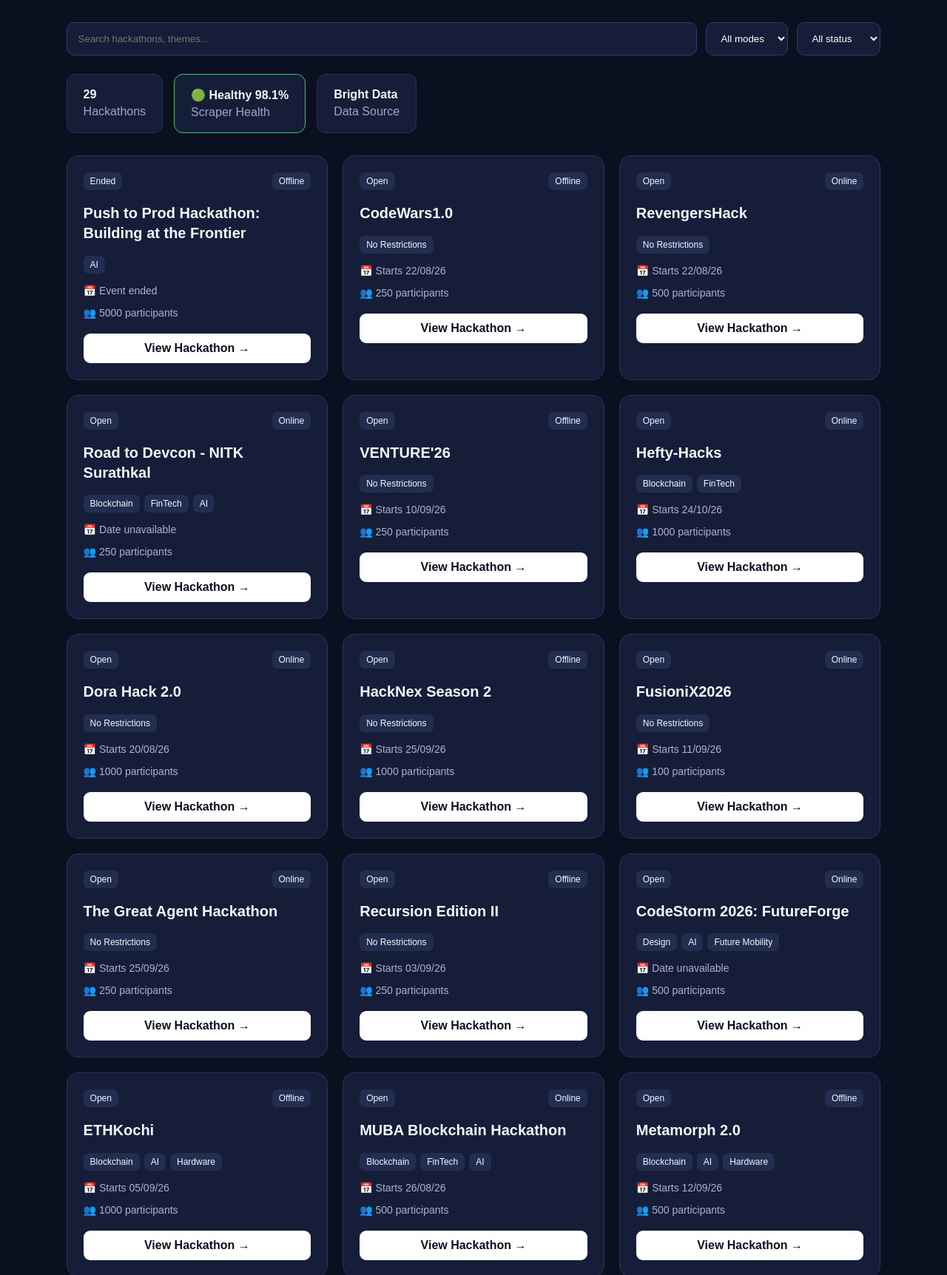
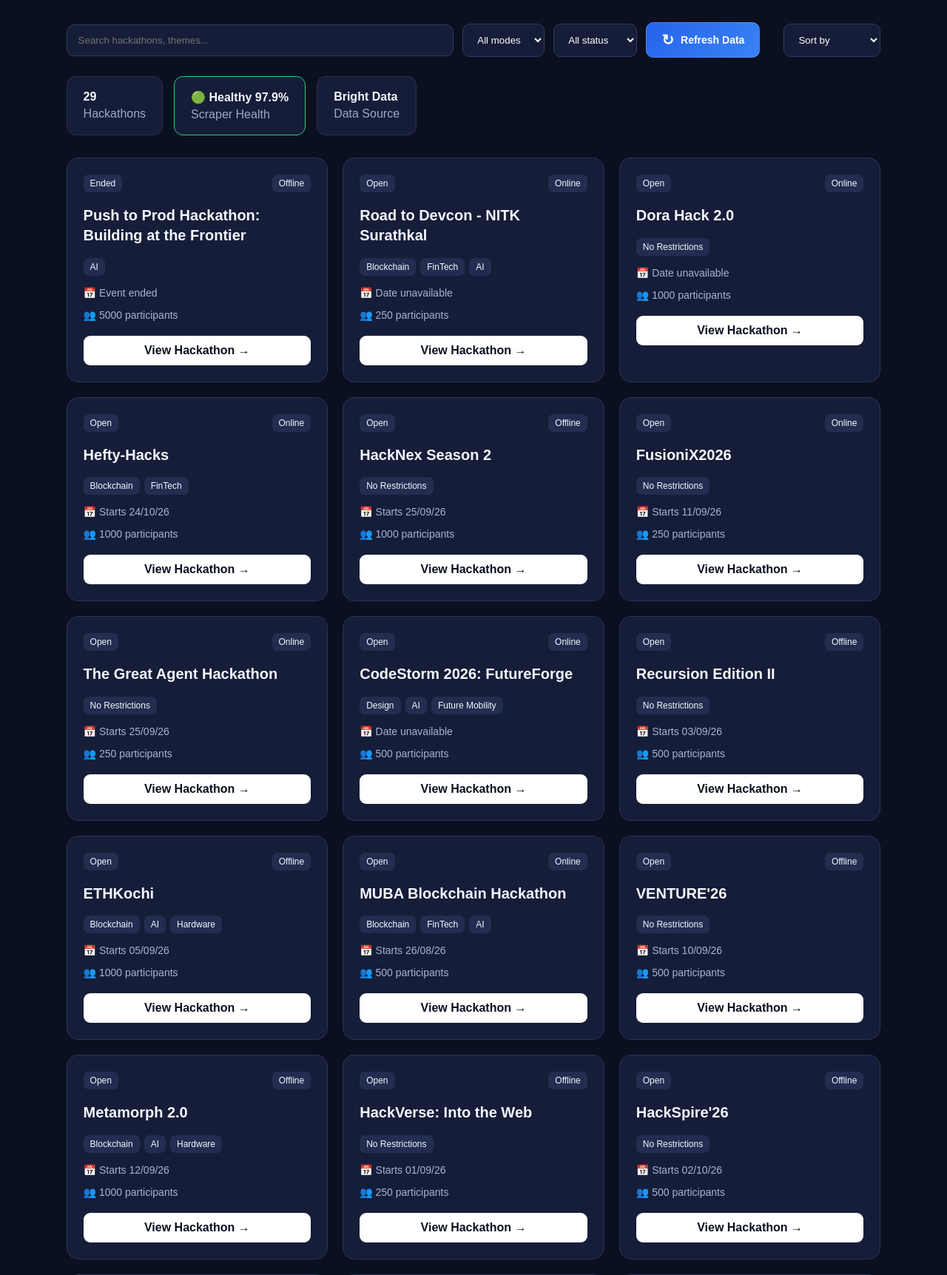
Before and after one commit to KamranX07/RadarDev, a Flask app: page / in a window 1280 px wide. Shown: the part 161-1885 px from the top of the page at 74% size. Run offline with Flask 3, Linux system fonts and the light colour scheme; data that the repository does not hold is empty.

Commit message:
added sort, refresh hackathons data

```diff
--- a/app.py
+++ b/app.py
@@ -1,12 +1,85 @@
 from flask import Flask, render_template, jsonify
 import json
+import os
+import requests
+import time
 from datetime import datetime
+from dotenv import load_dotenv
+
+load_dotenv()
+
+BRIGHTDATA_API_KEY=os.getenv("BRIGHTDATA_API_KEY")
+BRIGHTDATA_COLLECTOR_ID=os.getenv("BRIGHTDATA_COLLECTOR_ID")
 
 app = Flask(__name__)
 
 def load_data():
     with open("opportunities.json", "r", encoding="utf-8") as file:
         return json.load(file)
+
+def fetch_collection(collection_id):
+    url = "https://api.brightdata.com/dca/dataset"
+
+    headers = {
+        "Authorization": f"Bearer {BRIGHTDATA_API_KEY}"
+    }
+
+    for attempt in range(60):
+        response = requests.get(
+            url,
+            params={"id": collection_id},
+            headers=headers,
+            timeout=30
+        )
+
+        response.raise_for_status()
+        raw_text = response.text.strip()
+        print(
+            f"Dataset check {attempt + 1}/60 - "
+            f"status={response.status_code}"
+        )
+
+        if not raw_text:
+            print("Empty response, waiting...")
+            time.sleep(5)
+            continue
+
+        try:
+            data = response.json()
+            if isinstance(data, list):
+                print(f"Collection ready: {len(data)} records")
+                return data
+
+            if isinstance(data, dict) and "name" in data:
+                print("Collection returned a single record.")
+                return [data]
+
+            print(f"Collection status: {data}")
+
+        except requests.exceptions.JSONDecodeError:
+            records = []
+
+            for line in raw_text.splitlines():
+                line = line.strip()
+
+                if not line:
+                    continue
+
+                try:
+                    records.append(json.loads(line))
+                except json.JSONDecodeError:
+                    continue
+
+            if records:
+                print(f"Collection ready: {len(records)} records")
+                return records
+            print("Could not parse dataset yet.")
+
+        time.sleep(5)
+
+    raise RuntimeError(
+        "Bright Data collection did not finish within 5 minutes."
+    )
 
 @app.route("/")
 def home():
@@ -92,5 +165,98 @@ def health():
         "checked_at": datetime.now().isoformat(timespec="seconds")
     })
 
+@app.route("/refresh", methods=["POST"])
+def refresh():
+    if not BRIGHTDATA_API_KEY or not BRIGHTDATA_COLLECTOR_ID:
+        return jsonify({
+            "success": False,
+            "error": "Bright Data configuration is missing"
+        }), 500
+
+    trigger_url = "https://api.brightdata.com/dca/trigger"
+
+    params = {
+        "collector": BRIGHTDATA_COLLECTOR_ID,
+        "queue_next": 1
+    }
+
+    payload = [
+        {
+            "url": "https://devfolio.co/hackathons"
+        }
+    ]
+
+    headers = {
+        "Authorization": f"Bearer {BRIGHTDATA_API_KEY}",
+        "Content-Type": "application/json"
+    }
+
+    try:
+        # 1. Trigger Bright Data
+        response = requests.post(
+            trigger_url,
+            params=params,
+            json=payload,
+            headers=headers,
+            timeout=30
+        )
+
+        response.raise_for_status()
+        print("STATUS: ", response.status_code)
+        print("CONTENT TYPE: ", response.headers.get("content-type"))
+        print("RAW RESPONSE: ")
+        print(response.text)
+        response_data = response.json()
+
+        collection_id = response_data.get("collection_id")
+
+        if not collection_id:
+            return jsonify({
+                "success": False,
+                "error": "Bright Data did not return a collection_id",
+                "bright_data_response": response_data
+            }), 500
+
+        print(f"Collection started: {collection_id}")
+
+        # 2. Wait for the collection to finish
+        data = fetch_collection(collection_id)
+
+        # 3. Save fresh results locally
+        with open(
+            "opportunities.json",
+            "w",
+            encoding="utf-8"
+        ) as file:
+            json.dump(
+                data,
+                file,
+                ensure_ascii=False,
+                indent=2
+            )
+
+        print(f"Saved {len(data)} records to opportunities.json")
+
+        # 4. Return success
+        return jsonify({
+            "success": True,
+            "collector_id": BRIGHTDATA_COLLECTOR_ID,
+            "collection_id": collection_id,
+            "records": len(data),
+            "message": "Hackathons refreshed successfully"
+        })
+
+    except requests.RequestException as error:
+        return jsonify({
+            "success": False,
+            "error": f"Bright Data request failed: {str(error)}"
+        }), 500
+
+    except Exception as error:
+        return jsonify({
+            "success": False,
+            "error": str(error)
+        }), 500
+
 if __name__ == "__main__":
     app.run(debug=True)
--- a/requirements.txt
+++ b/requirements.txt
@@ -1 +1,3 @@
 Flask==3.1.3
+python-dotenv
+requests
--- a/static/style.css
+++ b/static/style.css
@@ -35,6 +35,8 @@ main {
     display: flex;
     gap: 12px;
     margin-bottom: 25px;
+    align-items: center;
+    flex-wrap: wrap;
 }
 
 .controls input,
@@ -156,3 +158,64 @@ main {
 #health-card.degraded {
     border-color: #f39c12;
 }
+
+/* Refresh button */
+#refresh-btn {
+    height: 48px;
+    padding: 0 20px;
+
+    display: inline-flex;
+    align-items: center;
+    justify-content: center;
+    gap: 9px;
+
+    border: 1px solid rgba(255, 255, 255, 0.15);
+    border-radius: 10px;
+
+    background: linear-gradient(
+        135deg,
+        #2563eb,
+        #3b82f6
+    );
+
+    color: white;
+    font-size: 14px;
+    font-weight: 600;
+
+    cursor: pointer;
+
+    transition:
+        transform 0.2s ease,
+        box-shadow 0.2s ease,
+        opacity 0.2s ease;
+}
+
+#refresh-btn:hover {
+    transform: translateY(-1px);
+
+    box-shadow:
+        0 6px 20px rgba(37, 99, 235, 0.35);
+}
+
+#refresh-btn:active {
+    transform: translateY(0);
+}
+
+#refresh-btn:disabled {
+    cursor: not-allowed;
+    opacity: 0.65;
+    transform: none;
+}
+
+.refresh-icon {
+    font-size: 20px;
+    line-height: 1;
+    display: inline-block;
+}
+
+/* Refresh status message */
+#refresh-message {
+    font-size: 13px;
+    color: #9ca3af;
+    margin-left: 8px;
+}
--- a/templates/index.html
+++ b/templates/index.html
@@ -37,6 +37,20 @@
             <option value="Upcoming">Upcoming</option>
             <option value="Live">Live</option>
             <option value="Ended">Ended</option>
+        </select>
+
+        <button id="refresh-btn" type="button">
+            <span class="refresh-icon">↻</span>
+            <span>Refresh Data</span>
+        </button>
+
+        <span id="refresh-message"></span>
+
+        <select id="sort">
+            <option value="">Sort by</option>
+            <option value="participants">Most popular</option>
+            <option value="start">Starting soon</option>
+            <option value="name">Name A–Z</option>
         </select>
     </section>
 
@@ -122,18 +136,22 @@
 const search = document.getElementById("search");
 const mode = document.getElementById("mode");
 const status = document.getElementById("status");
-const cards = document.querySelectorAll(".card");
+const sort = document.getElementById("sort");
+
+const container = document.getElementById("hackathons");
+const cards = Array.from(document.querySelectorAll(".card"));
 
 const hackathonCount = document.getElementById("hackathon-count");
 const noResults = document.getElementById("no-results");
 
-function filterCards() {
+function filterAndSort() {
 
     const query = search.value.trim().toLowerCase();
     const selectedMode = mode.value;
     const selectedStatus = status.value;
+    const selectedSort = sort.value;
 
-    let visibleCount = 0;
+    let visibleCards = [];
 
     cards.forEach(card => {
 
@@ -159,24 +177,95 @@ function filterCards() {
             matchesMode &&
             matchesStatus;
 
+        if (visible) {
+            visibleCards.push(card);
+        }
+
         card.style.display = visible ? "" : "none";
-
-        if (visible) {
-            visibleCount++;
-        }
     });
 
-    hackathonCount.textContent = visibleCount;
+    // Sorting
+    if (selectedSort === "participants") {
+
+        visibleCards.sort((a, b) => {
+            const aCount = parseInt(
+                a.querySelector(".details p:nth-child(2)")?.textContent
+                    .replace(/[^0-9]/g, "") || "0"
+            );
+
+            const bCount = parseInt(
+                b.querySelector(".details p:nth-child(2)")?.textContent
+                    .replace(/[^0-9]/g, "") || "0"
+            );
+
+            return bCount - aCount;
+        });
+
+    } else if (selectedSort === "name") {
+
+        visibleCards.sort((a, b) =>
+            a.dataset.name.localeCompare(b.dataset.name)
+        );
+
+    } else if (selectedSort === "start") {
+
+        visibleCards.sort((a, b) => {
+
+            const aText =
+                a.querySelector(".details p:first-child")?.textContent || "";
+
+            const bText =
+                b.querySelector(".details p:first-child")?.textContent || "";
+
+            const aDate = extractDate(aText);
+            const bDate = extractDate(bText);
+
+            return aDate - bDate;
+        });
+    }
+
+    // Reorder cards in the DOM
+    visibleCards.forEach(card => {
+        container.appendChild(card);
+    });
+
+    hackathonCount.textContent = visibleCards.length;
 
     noResults.style.display =
-        visibleCount === 0 ? "block" : "none";
+        visibleCards.length === 0 ? "block" : "none";
 }
 
-search.addEventListener("input", filterCards);
-mode.addEventListener("change", filterCards);
-status.addEventListener("change", filterCards);
 
-filterCards();
+function extractDate(text) {
+
+    const match = text.match(
+        /(\d{1,2})[\/\-](\d{1,2})[\/\-](\d{2,4})/
+    );
+
+    if (!match) {
+        return Number.MAX_SAFE_INTEGER;
+    }
+
+    let year = parseInt(match[3]);
+
+    if (year < 100) {
+        year += 2000;
+    }
+
+    return new Date(
+        year,
+        parseInt(match[2]) - 1,
+        parseInt(match[1])
+    ).getTime();
+}
+
+
+search.addEventListener("input", filterAndSort);
+mode.addEventListener("change", filterAndSort);
+status.addEventListener("change", filterAndSort);
+sort.addEventListener("change", filterAndSort);
+
+filterAndSort();
 </script>
 
 <script>
@@ -210,5 +299,45 @@ async function checkHealth() {
 checkHealth();
 </script>
 
+<script>
+const refreshBtn = document.getElementById("refresh-btn");
+const refreshMessage = document.getElementById("refresh-message");
+
+refreshBtn.addEventListener("click", async () => {
+    refreshBtn.disabled = true;
+    refreshBtn.textContent = "⏳ Refreshing...";
+    refreshMessage.textContent = "Fetching fresh hackathons...";
+
+    try {
+        const response = await fetch("/refresh", {
+            method: "POST"
+        });
+
+        const data = await response.json();
+
+        if (!response.ok || !data.success) {
+            throw new Error(data.error || "Refresh failed");
+        }
+
+        refreshMessage.textContent =
+            `✅ Updated ${data.records} hackathons`;
+
+        // Reload dashboard with the newly saved data
+        setTimeout(() => {
+            window.location.reload();
+        }, 1000);
+
+    } catch (error) {
+        console.error("Refresh error:", error);
+
+        refreshMessage.textContent =
+            "❌ Refresh failed: " + error.message;
+
+        refreshBtn.disabled = false;
+        refreshBtn.textContent = "🔄 Refresh Data";
+    }
+});
+</script>
+
 </body>
 </html>
```
Also changed, not shown: opportunities.json (+87 -88 lines).
